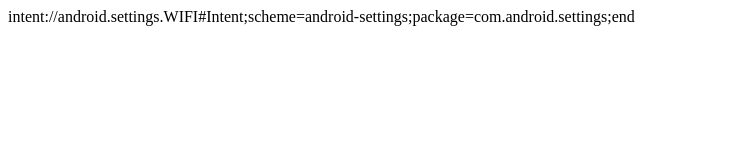
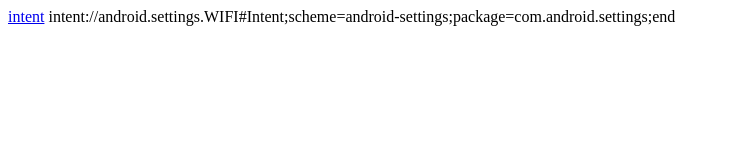
Before and after one commit to martin12333/html-experiments, a plain HTML site: page index.html in a window 1280 px wide. Shown: the whole page, without its empty margins (0-730 px from the left). Drawn offline with Linux system fonts and the light colour scheme.

Commit message:
Update index.html

```diff
--- a/index.html
+++ b/index.html
@@ -1 +1,5 @@
+
+<a href="intent://android.settings.WIFI#Intent;scheme=android-settings;package=com.android.settings;end">intent</a>
+
+
 intent://android.settings.WIFI#Intent;scheme=android-settings;package=com.android.settings;end
```
